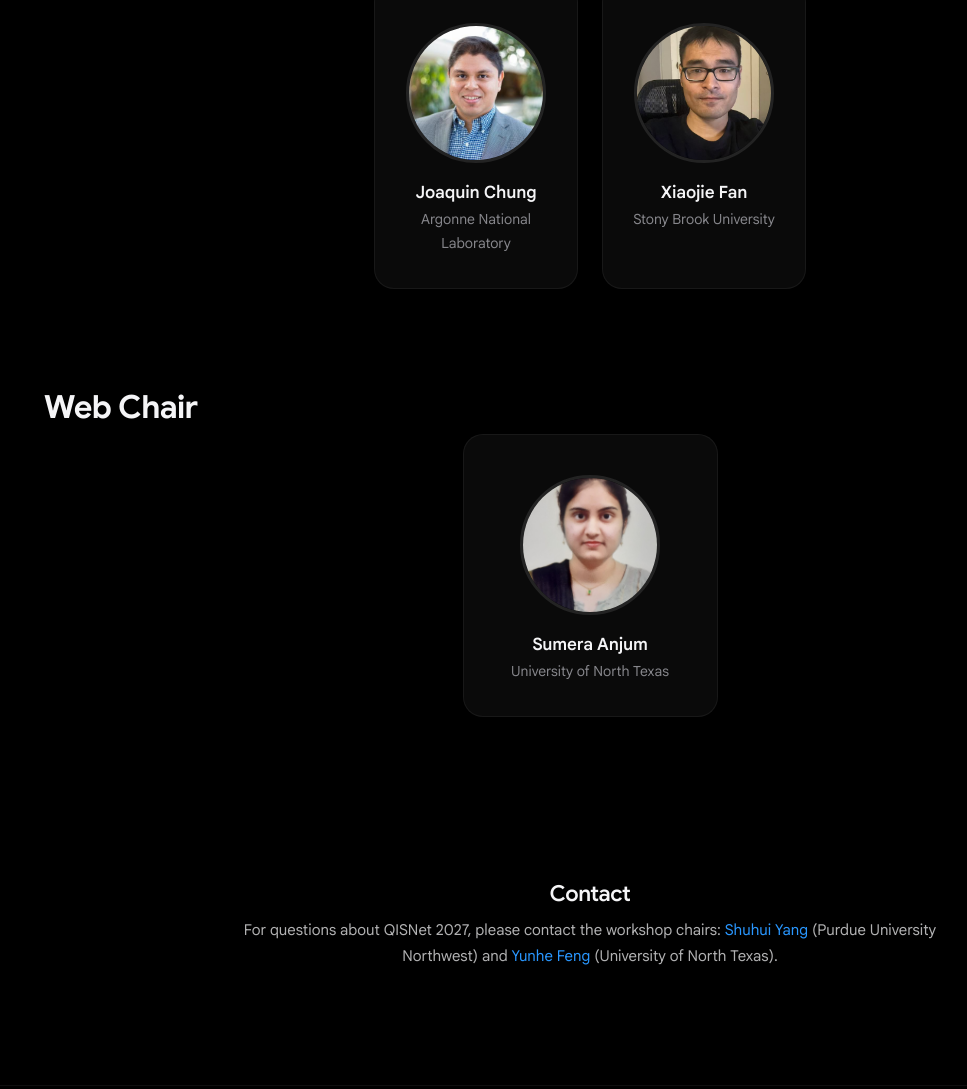
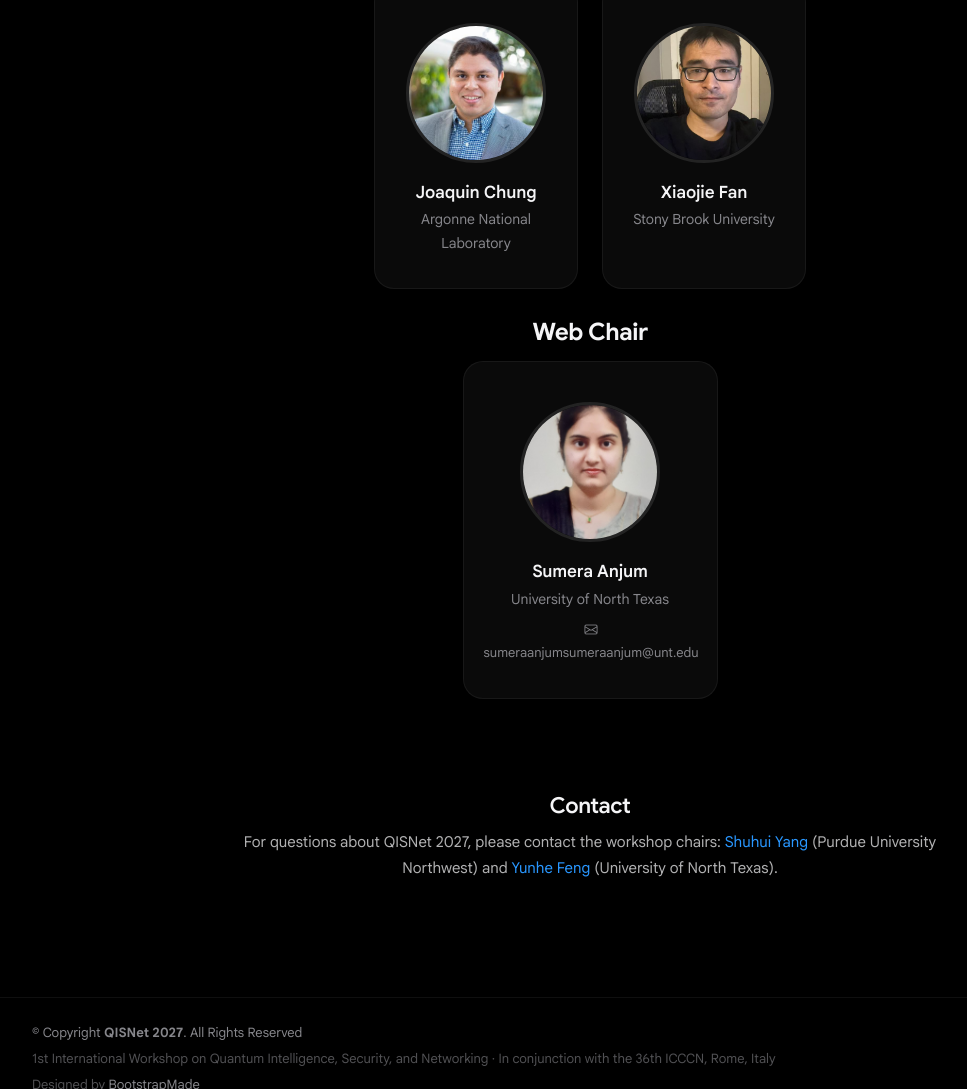
Before and after one commit to qisnetconf/qisnetconf.github.io, a plain HTML site: page index.html in a window 1280 px wide. Shown: the part 8358-9447 px from the top of the page, without its empty margins (50-1017 px from the left). Drawn offline with Linux system fonts and the light colour scheme.

Commit message:
Updating web chair contact

```diff
--- a/index.html
+++ b/index.html
@@ -600,27 +600,27 @@
           </div>
         </div>
         <!-- ======= Web Chair Section ======= -->
-        <section id="web-chair" class="section-with-bg">
+        <section id="web-chair" class="section-with-bg" style="padding: 30px 0;">
           <div class="container" data-aos="fade-up">
-
-            <div class="section-header">
-              <h2>Web Chair</h2>
+            <div class="section-header" style="margin-bottom: 15px; text-align: center;">
+              <h2 style="font-size: 24px; margin-bottom: 8px;">Web Chair</h2>
             </div>
-
             <div class="row justify-content-center">
-
               <!-- Sumera Anjum -->
-              <div class="col-xl-3 col-lg-4 col-md-6" data-aos="fade-up">
+              <div class="col-xl-3 col-lg-4 col-md-6"
+                  data-aos="fade-up"
+                  style="max-width: 340px;">
                 <div class="member">
                   <img src="assets/img/people/sumera-anjum.jpeg" class="img-fluid" alt="Sumera Anjum">
                   <div class="member-info">
                     <div class="member-info-content">
                       <h4>
-                        <a href="https://sumera21.github.io/sumera-anjum/" target="_blank" rel="noopener">
-                          Sumera Anjum
-                        </a>
+                        <a href="https://sumera21.github.io/sumera-anjum/" target="_blank" rel="noopener">Sumera Anjum</a>
                       </h4>
                       <span>University of North Texas</span>
+                      <a class="member-mail" href="mailto:sumeraanjumsumeraanjum@unt.edu">
+                        <i class="bi bi-envelope"></i> sumeraanjumsumeraanjum@unt.edu
+                      </a>
                     </div>
                   </div>
                 </div>
```
